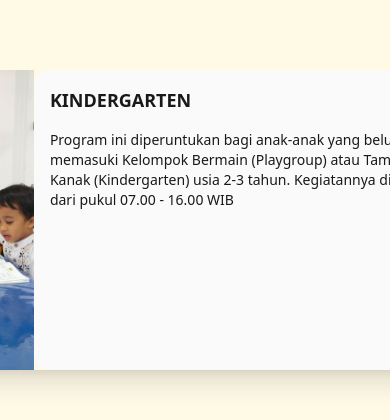
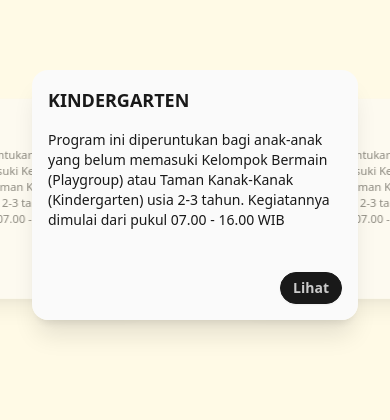
Before and after one commit to marmdhn/baitul-adab-react, a React (Create React App) app: page /program-sekolah in a window 390 px wide. Shown: the part 290-710 px from the top of the page. Built offline with nearby package versions, Linux system fonts and the light colour scheme.

Commit message:
style: adjust responsive

```diff
--- a/src/components/newsCard/index.tsx
+++ b/src/components/newsCard/index.tsx
@@ -3,7 +3,7 @@ import React from "react";
 const NewsCard = ({ title, desc }: { title: string; desc: string }) => {
   return (
     <>
-      <div className="card card-compact w-96 shadow-xl bg-primary-content">
+      <div className="card card-compact w-auto lg:w-64 xl:w-96 shadow-xl bg-primary-content">
         <div className="px-4 pt-4 rounded-lg">
           <img src="/image/home/news.png" alt="school-pict" />
         </div>
--- a/src/components/programCard/index.tsx
+++ b/src/components/programCard/index.tsx
@@ -18,11 +18,13 @@ const ProgramCard: React.FC<ProgramCardProps> = ({
 }) => {
   return (
     <>
-      <div className={`card w-full h-[300px] shadow-xl ${className}`}>
+      <div
+        className={`card w-full h-[250px] lg:h-[300px] shadow-xl ${className}`}
+      >
         <div className="card-body p-0 items-center text-center">
           <div className="flex h-full">
             {/* Kiri*/}
-            <div className="w-96">
+            <div className="w-96 hidden md:block">
               <img
                 src={img}
                 alt="school-pict"
@@ -34,7 +36,7 @@ const ProgramCard: React.FC<ProgramCardProps> = ({
             {/* Kiri*/}
 
             {/* Kanan*/}
-            <div className="text-neutral bg-[#FAFAFA] rounded-s-2xl lg:rounded-2xl p-4 flex flex-col justify-between">
+            <div className="text-neutral bg-[#FAFAFA] rounded-2xl md:rounded-none md:rounded-e-2xl p-4 flex flex-col justify-between">
               <div className="flex flex-col gap-4">
                 <div className="flex justify-between items-start">
                   <div>
--- a/src/components/registrationLevelCard/index.tsx
+++ b/src/components/registrationLevelCard/index.tsx
@@ -19,7 +19,7 @@ const RegistrationLevelCard: React.FC<RegistrationLevelCardProps> = ({
   return (
     <>
       <div
-        className="card w-96 h-96 lg:w-auto bg-primary-content shadow-xl"
+        className="card w-96 h-auto lg:h-96 lg:w-auto bg-primary-content shadow-xl"
         style={{
           backgroundImage: "url(/image/profil-sekolah/background.svg)",
           backgroundSize: "cover",
--- a/src/pages/beranda/index.tsx
+++ b/src/pages/beranda/index.tsx
@@ -563,7 +563,7 @@ export default function Home() {
             </div>
           </div>
 
-          <div className="flex flex-col flex-wrap lg:flex-row gap-8 items-center justify-between">
+          <div className="flex flex-col flex-wrap lg:flex-row gap-8 items-center">
             {Array.from({ length: 9 }).map((_, index) => (
               <div data-aos="fade-up" data-aos-delay={index * 350}>
                 <NewsCard
--- a/src/pages/galeri-sekolah/index.tsx
+++ b/src/pages/galeri-sekolah/index.tsx
@@ -74,7 +74,7 @@ export default function Gallery() {
             </span>
           </div>
 
-          <div className="flex justify-center gap-4 mb-8">
+          <div className="flex flex-wrap justify-center gap-4 mb-8">
             <span
               className={`badge badge-lg px-8 py-4 hover:bg-primary hover:border-transparent hover:text-white hover:cursor-pointer ${
                 filter === "semua"
```
